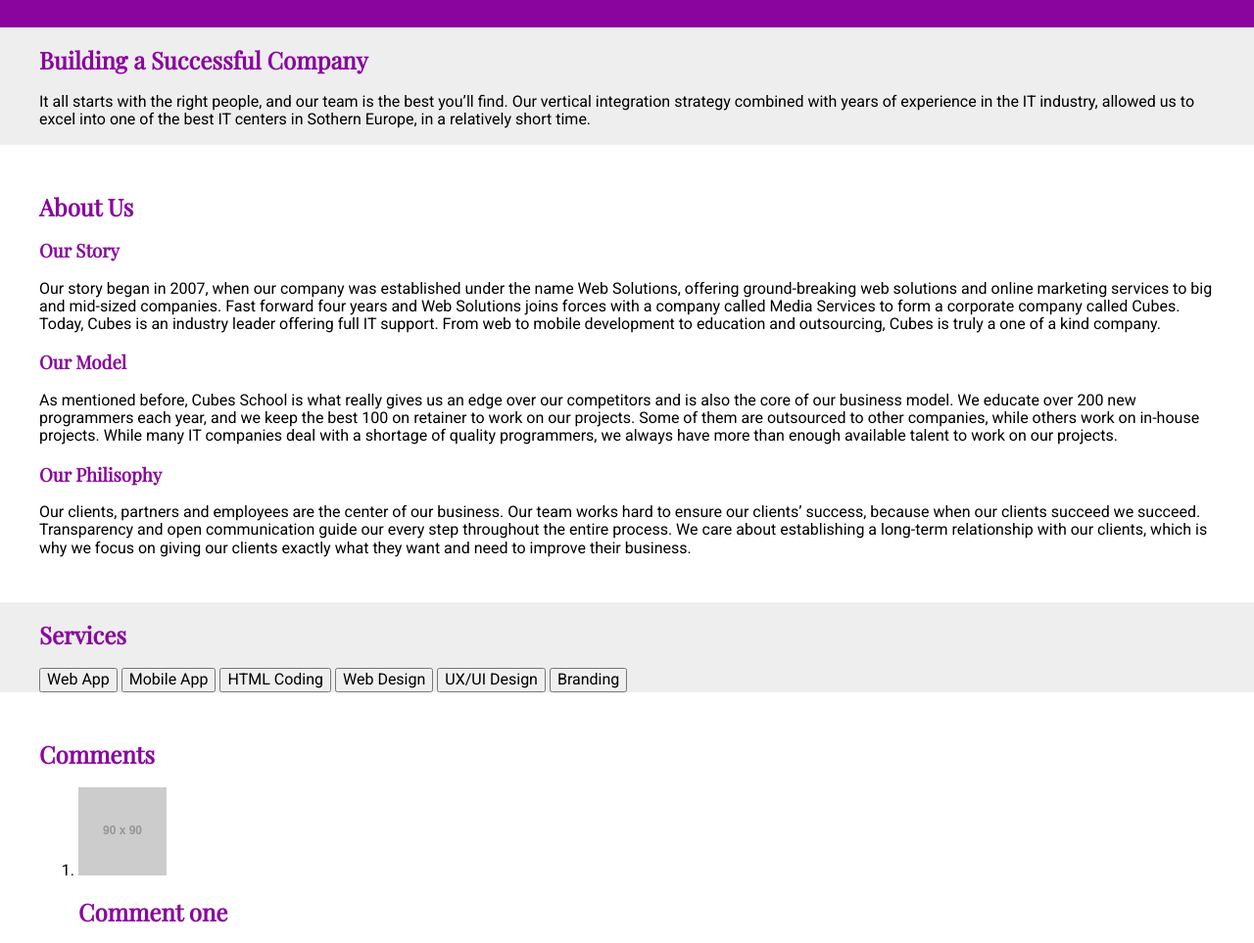
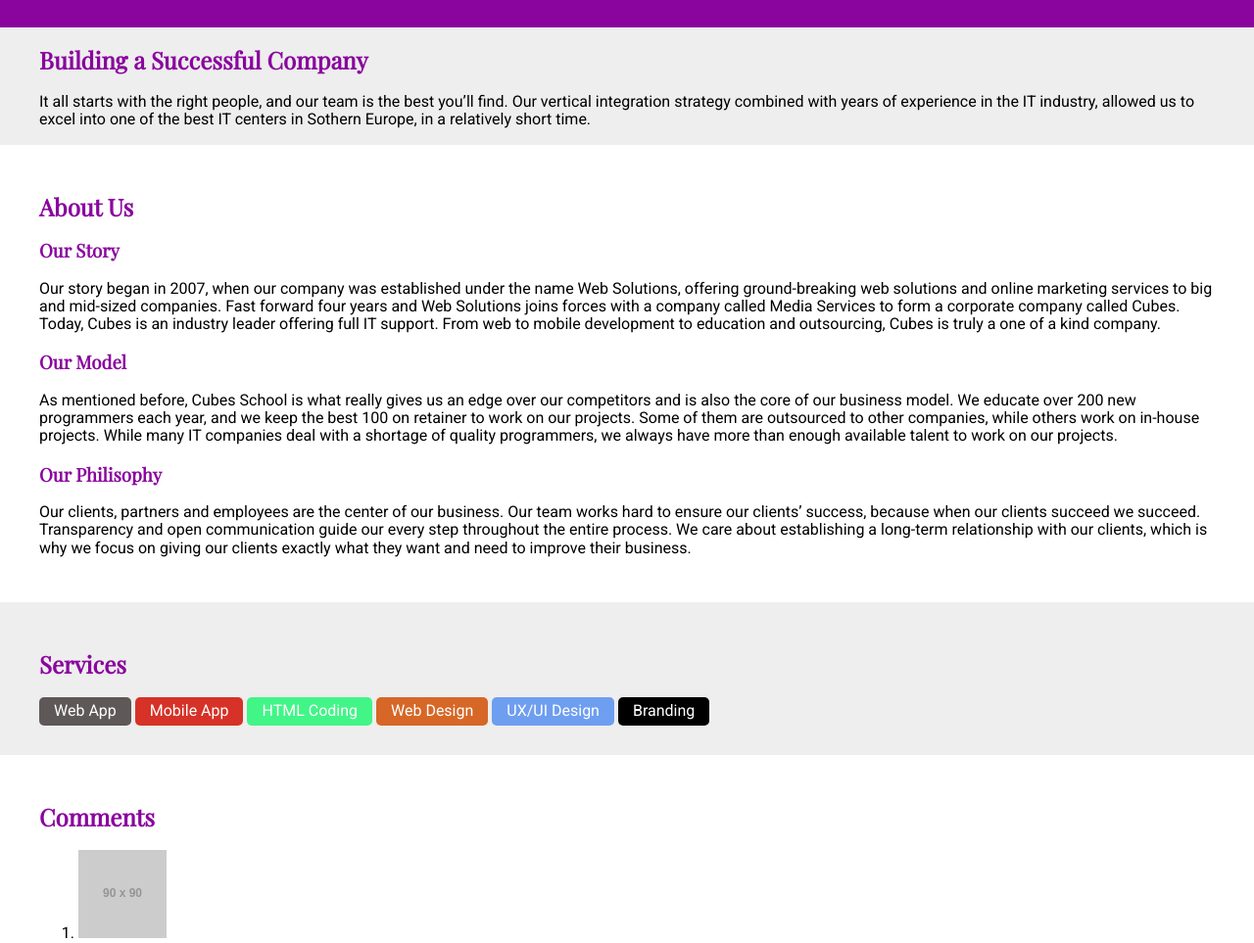
Before and after one commit to i-st04/learningSass, a plain HTML site: page public_html/index.html in a window 1280 px wide. Shown: the part 112-1075 px from the top of the page at 98% size. Drawn offline with nearby package versions, Linux system fonts and the light colour scheme; placeholder pictures from the web are drawn by us.

Commit message:
Invisible class

```diff
--- a/public_html/index.html
+++ b/public_html/index.html
@@ -92,12 +92,12 @@
         <section id="service" class="service-section">
             <div class="container">
                 <h2>Services</h2>
-                <button>Web App</button>
-                <button>Mobile App</button>
-                <button>HTML Coding</button>
-                <button>Web Design</button>
-                <button>UX/UI Design</button>
-                <button>Branding</button>
+                <button class="btn-default">Web App</button>
+                <button class="btn-danger">Mobile App</button>
+                <button class="btn-success">HTML Coding</button>
+                <button class="btn-warning">Web Design</button>
+                <button class="btn-info">UX/UI Design</button>
+                <button class="btn-dark">Branding</button>
             </div><!-- container -->
         </section>
 
--- /dev/null
+++ b/public_html/scss/partials/_components.scss
@@ -0,0 +1,57 @@
+$btn-default:$dark-grey;
+$btn-default-color:$white;
+
+$btn-danger:$red;
+$btn-success:$green;
+$btn-warning:$orange;
+$btn-info:$blue;
+$btn-dark:$black;
+//posto ne kotistimo klasu .btn da nam se ne bi kompajliraja u css kodu umesto
+//korscenja [.] ispred klase mozemo da stavimo [%]
+//na ovaj nacin ova klasa predstavlja - invisible class
+%btn{
+    display: inline-block;
+    padding: 5px 15px;
+    border: none;
+    border-radius: 5px;
+    -moz-border-radius: 5px;
+    -webkit-border-radius: 5px;
+    -o-border-radius:5px;
+    cursor: pointer;
+}
+
+.btn-default{
+    @extend %btn;
+    background-color: $btn-default;
+    color: $btn-default-color;
+}
+
+.btn-danger{
+    @extend %btn;
+    background-color: $btn-danger;
+    color: $btn-default-color;
+}
+
+.btn-success{
+    @extend %btn;
+    background-color: $btn-success;
+    color: $btn-default-color;
+}
+
+.btn-warning{
+    @extend %btn;
+    background-color: $btn-warning;
+    color: $btn-default-color;
+}
+
+.btn-info{
+    @extend %btn;
+    background-color: $btn-info;
+    color: $btn-default-color;
+}
+
+.btn-dark{
+    @extend %btn;
+    background-color: $btn-dark;
+    color: $btn-default-color;
+}
--- a/public_html/scss/partials/_serviceSection.scss
+++ b/public_html/scss/partials/_serviceSection.scss
@@ -1,8 +1,3 @@
-/*
-Click nbfs://nbhost/SystemFileSystem/Templates/Licenses/license-default.txt to change this license
-Click nbfs://nbhost/SystemFileSystem/Templates/ClientSide/style.scss to edit this template
-*/
-/*
-    Created on : Feb 9, 2024, 5:39:35 PM
-    Author     : ivona
-*/
+.service-section{
+    padding: 30px 0;
+}
--- a/public_html/scss/partials/_variables.scss
+++ b/public_html/scss/partials/_variables.scss
@@ -4,3 +4,7 @@ $black: #000000;
 $purple: #8a059e;
 $light-gray:#eeeeee;
 $green:#42f587;
+$dark-grey:#5e5858;
+$red:#d63227;
+$orange:#d66727;
+$blue:#6e9ef0;
--- a/public_html/scss/theme.scss
+++ b/public_html/scss/theme.scss
@@ -1,5 +1,6 @@
 
 @import "partials/_variables.scss";
+@import "partials/_components.scss";
 @import "partials/_fonts.scss";
 @import 'partials/_reset.scss';
 @import "partials/_base.scss";
```
Also changed, not shown: public_html/css/theme.css, 1 other file.
